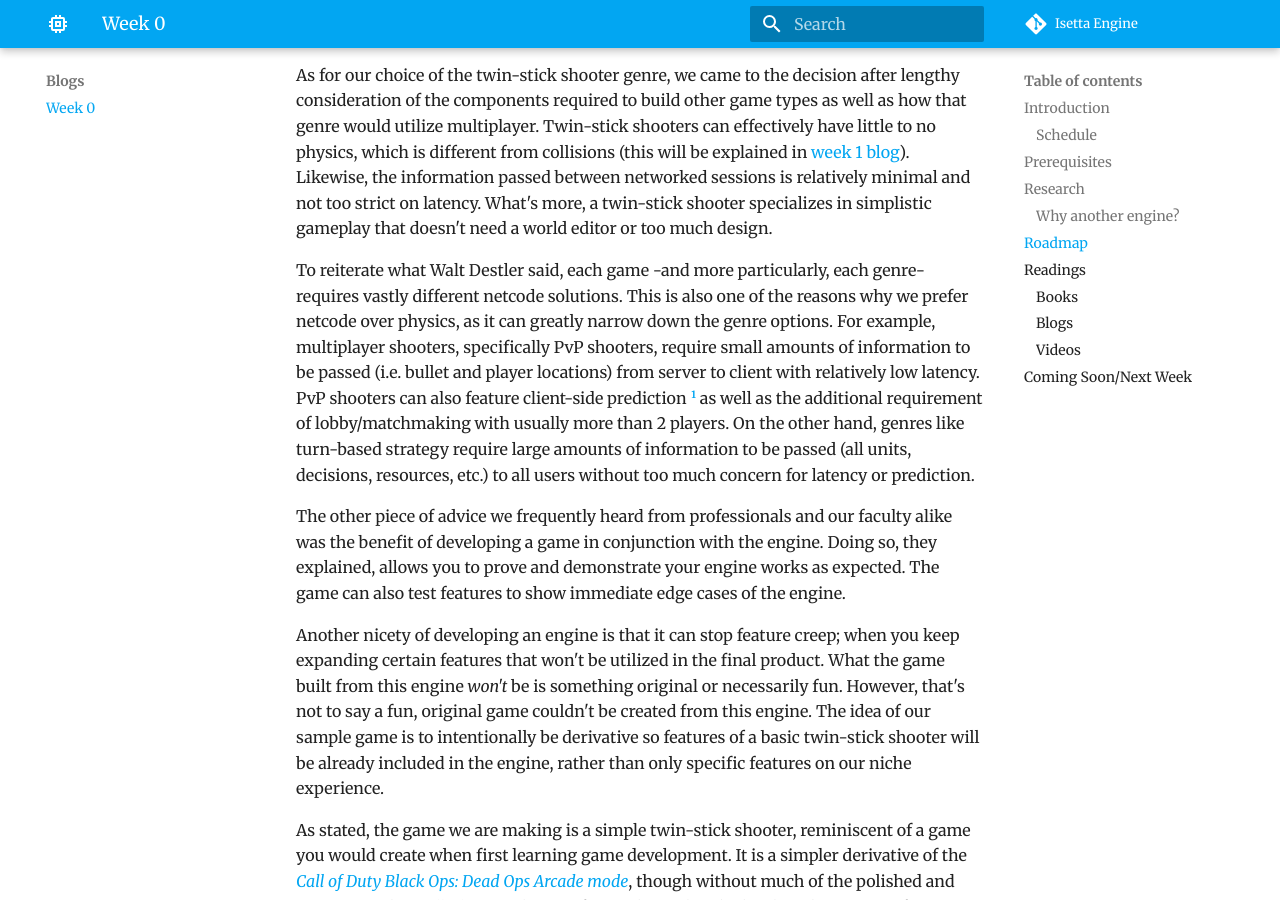
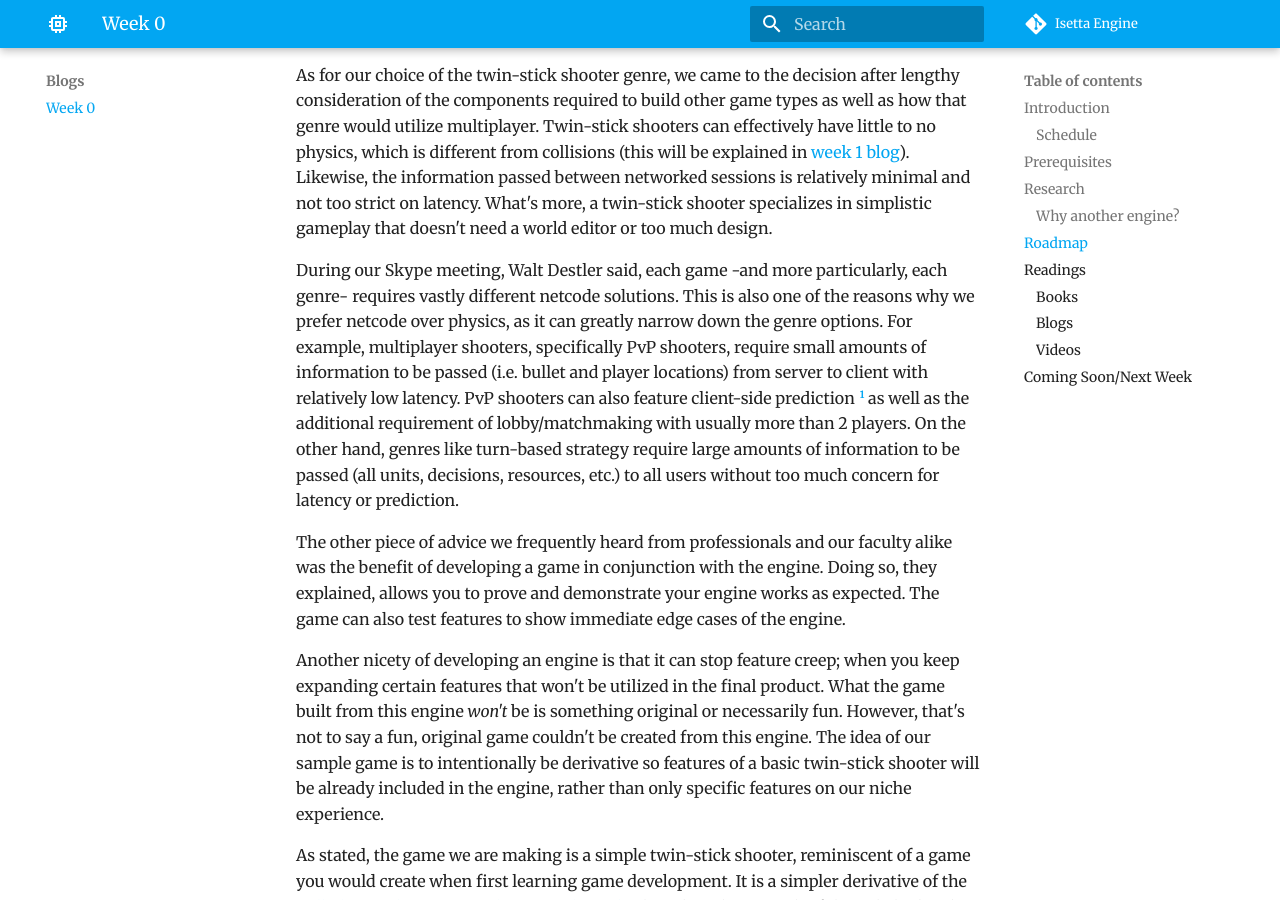
Before and after one commit to Isetta-Team/Isetta-Website-Raw, an MkDocs documentation site: the page built from docs/blogs/week-0.md, in a window 1280 px wide and 900 px high, scrolled down 3531 px. Built offline with MkDocs 1.6.1 and Material for MkDocs 9.7.7, drawn with Linux system fonts in a browser that asks for light colours; comment, search, counter and statistics services are not loaded.

Commit message:
Change "To reiterate what Walt said" to "During our Skype meeting, Walt said", because that meeting is excluded from this blog now

```diff
--- a/docs/blogs/week-0.md
+++ b/docs/blogs/week-0.md
@@ -56,7 +56,7 @@ While planning, and before we knew too much about game engines, we had a basic i
 
 As for our choice of the twin-stick shooter genre, we came to the decision after lengthy consideration of the components required to build other game types as well as how that genre would utilize multiplayer. Twin-stick shooters can effectively have little to no physics, which is different from collisions (this will be explained in [week 1 blog](week-1.md)). Likewise, the information passed between networked sessions is relatively minimal and not too strict on latency. What's more, a twin-stick shooter specializes in simplistic gameplay that doesn't need a world editor or too much design.
 
-To reiterate what Walt Destler said, each game -and more particularly, each genre- requires vastly different netcode solutions. This is also one of the reasons why we prefer netcode over physics, as it can greatly narrow down the genre options. For example, multiplayer shooters, specifically PvP shooters, require small amounts of information to be passed (i.e. bullet and player locations) from server to client with relatively low latency. PvP shooters can also feature client-side prediction [^0] as well as the additional requirement of lobby/matchmaking with usually more than 2 players. On the other hand, genres like turn-based strategy require large amounts of information to be passed (all units, decisions, resources, etc.) to all users without too much concern for latency or prediction.
+During our Skype meeting, Walt Destler said, each game -and more particularly, each genre- requires vastly different netcode solutions. This is also one of the reasons why we prefer netcode over physics, as it can greatly narrow down the genre options. For example, multiplayer shooters, specifically PvP shooters, require small amounts of information to be passed (i.e. bullet and player locations) from server to client with relatively low latency. PvP shooters can also feature client-side prediction [^0] as well as the additional requirement of lobby/matchmaking with usually more than 2 players. On the other hand, genres like turn-based strategy require large amounts of information to be passed (all units, decisions, resources, etc.) to all users without too much concern for latency or prediction.
 
 The other piece of advice we frequently heard from professionals and our faculty alike was the benefit of developing a game in conjunction with the engine. Doing so, they explained, allows you to prove and demonstrate your engine works as expected. The game can also test features to show immediate edge cases of the engine.
 
```
